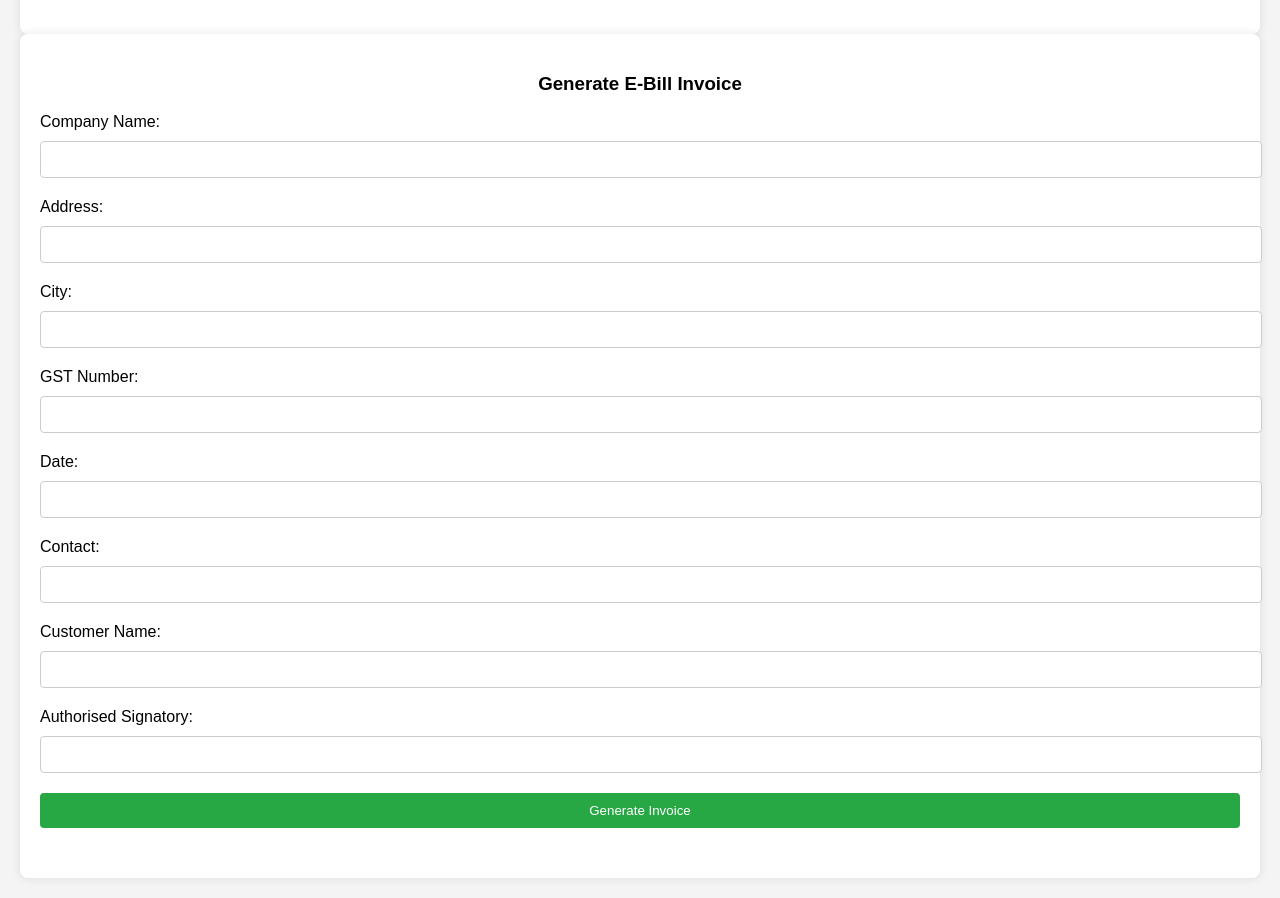
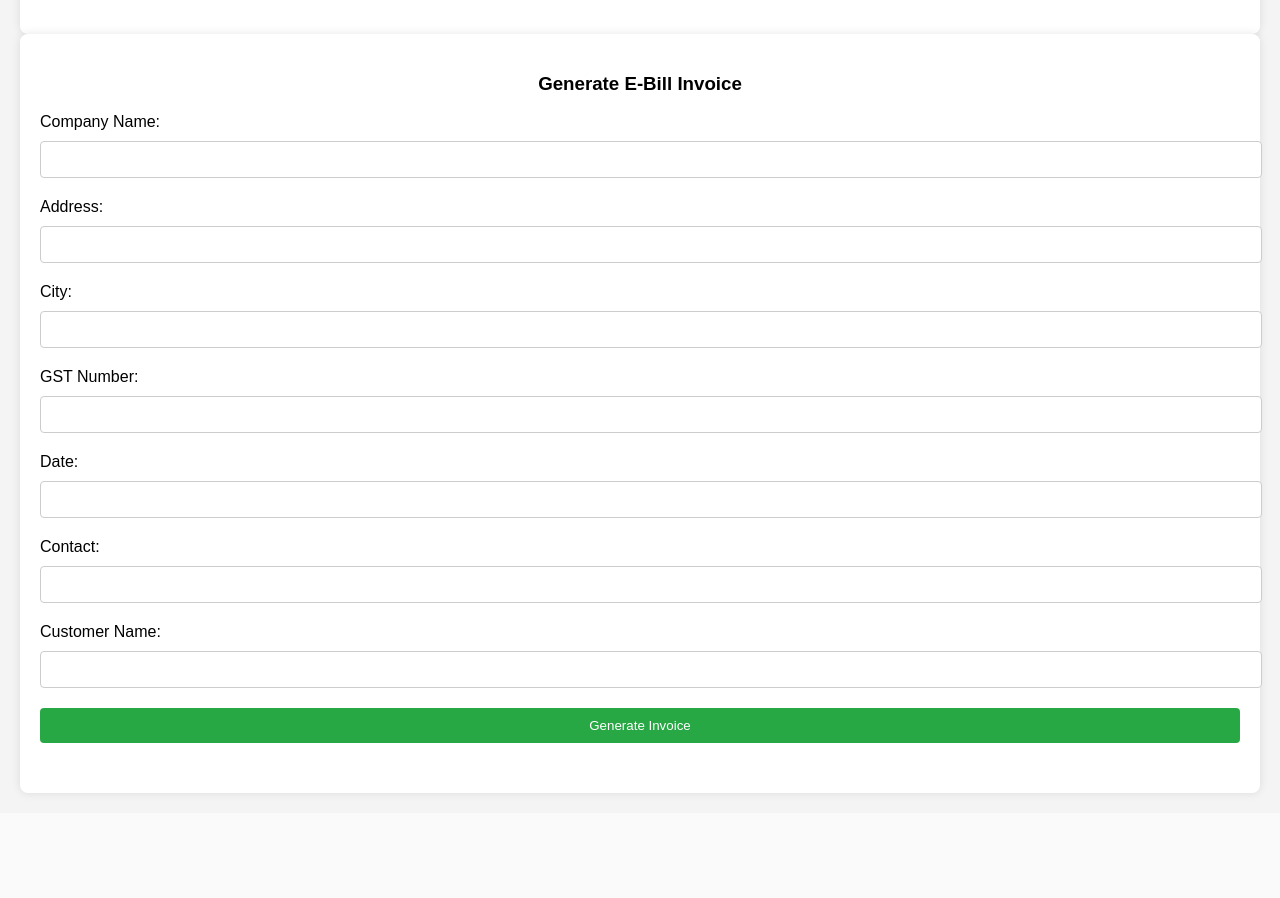
Before and after one commit to Hitman7084/Dynamic_Gst_Calculator, a Flask app: page / in a window 1280 px wide. Shown: the part 928-1826 px from the top of the page. After the commit the page ends 1724 px from the top, so only its background shows below. Run offline with Flask 3, Linux system fonts and the light colour scheme.

Commit message:
Update index.html

```diff
--- a/templates/index.html
+++ b/templates/index.html
@@ -302,9 +302,6 @@
                 <label for="customer_name">Customer Name:</label>
                 <input type="text" id="customer_name" name="customer_name" required>
 
-                <label for="authorised_signatory">Authorised Signatory:</label>
-                <input type="text" id="authorised_signatory" name="authorised_signatory" required>
-
                 <button onclick="generateInvoice()">Generate Invoice</button>
             </form>
         </div>
```
